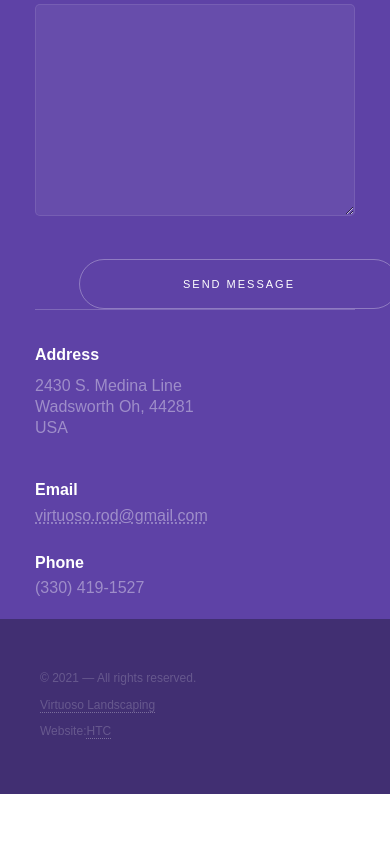
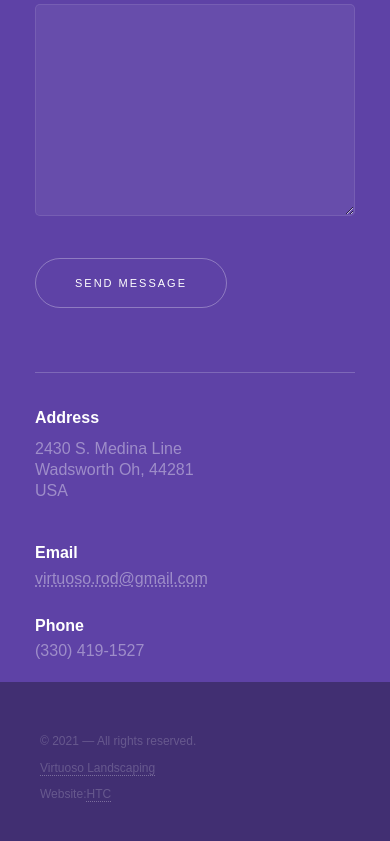
Before and after one commit to jaredh159/akron-snowmen, a Next.js app: page / in a window 390 px wide. Shown: the part 4300-5141 px from the top of the page. Before the commit the page ends 5094 px from the top, so only its background shows below. Built offline with nearby package versions, Linux system fonts and the light colour scheme.

Commit message:
fixed the form button spacing

```diff
--- a/components/styles/Form.module.css
+++ b/components/styles/Form.module.css
@@ -45,6 +45,11 @@
   outline: none;
 }
 
+.formButton {
+  width: 12rem;
+  margin: 2rem auto 4rem;
+}
+
 @media (min-width: 640px) {
   .form .inputs {
     flex-direction: row;
@@ -56,14 +61,3 @@
     margin-left: 30px;
   }
 }
-
-.formButton {
-  width: 250px;
-  margin: 3em 0 0 4em;
-}
-
-@media (max-width: 640px) {
-  .formButton {
-    width: 100%;
-  }
-}
```
